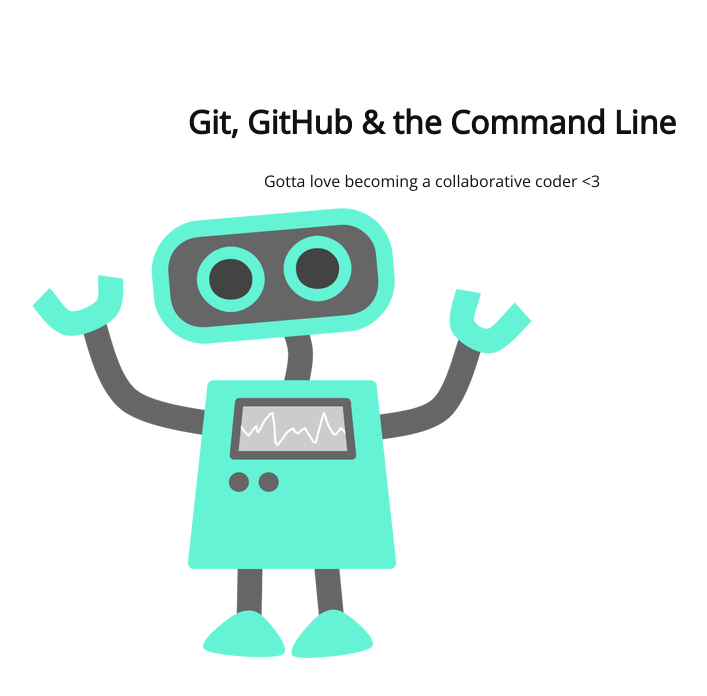
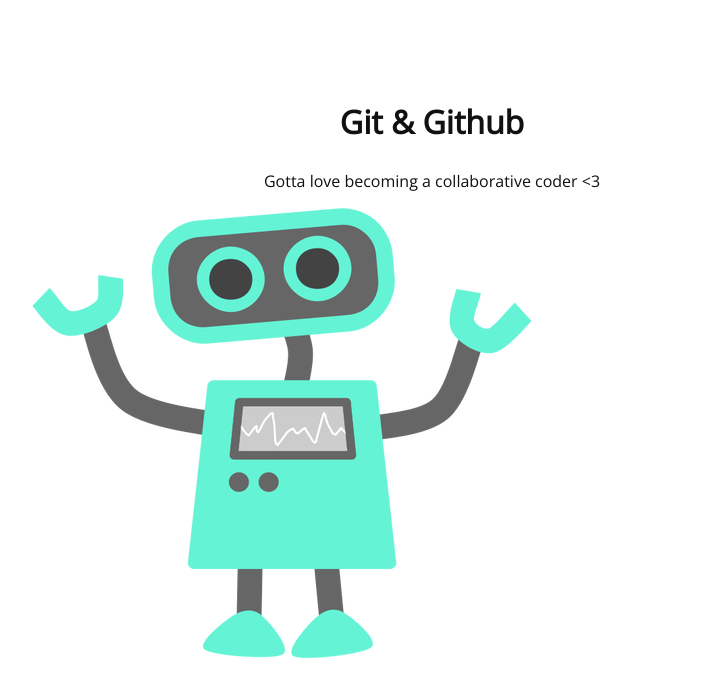
Before and after one commit to malinbrooks/105-project, a plain HTML site: page index.html in a window 1280 px wide. Shown: the whole page, without its empty margins (208-915 px from the left). Drawn offline with nearby package versions, Linux system fonts and the light colour scheme.

Commit message:
changed name of h1

```diff
--- a/index.html
+++ b/index.html
@@ -8,7 +8,7 @@
 </head>
 <body>
 	<section>
-		<h1>Git, GitHub & the Command Line</h1>
+		<h1>Git & Github</h1>
 		<p>Gotta love becoming a collaborative coder <3</p>
 		<img src="img/happy-blue-robot.png">
 	</section>
```
